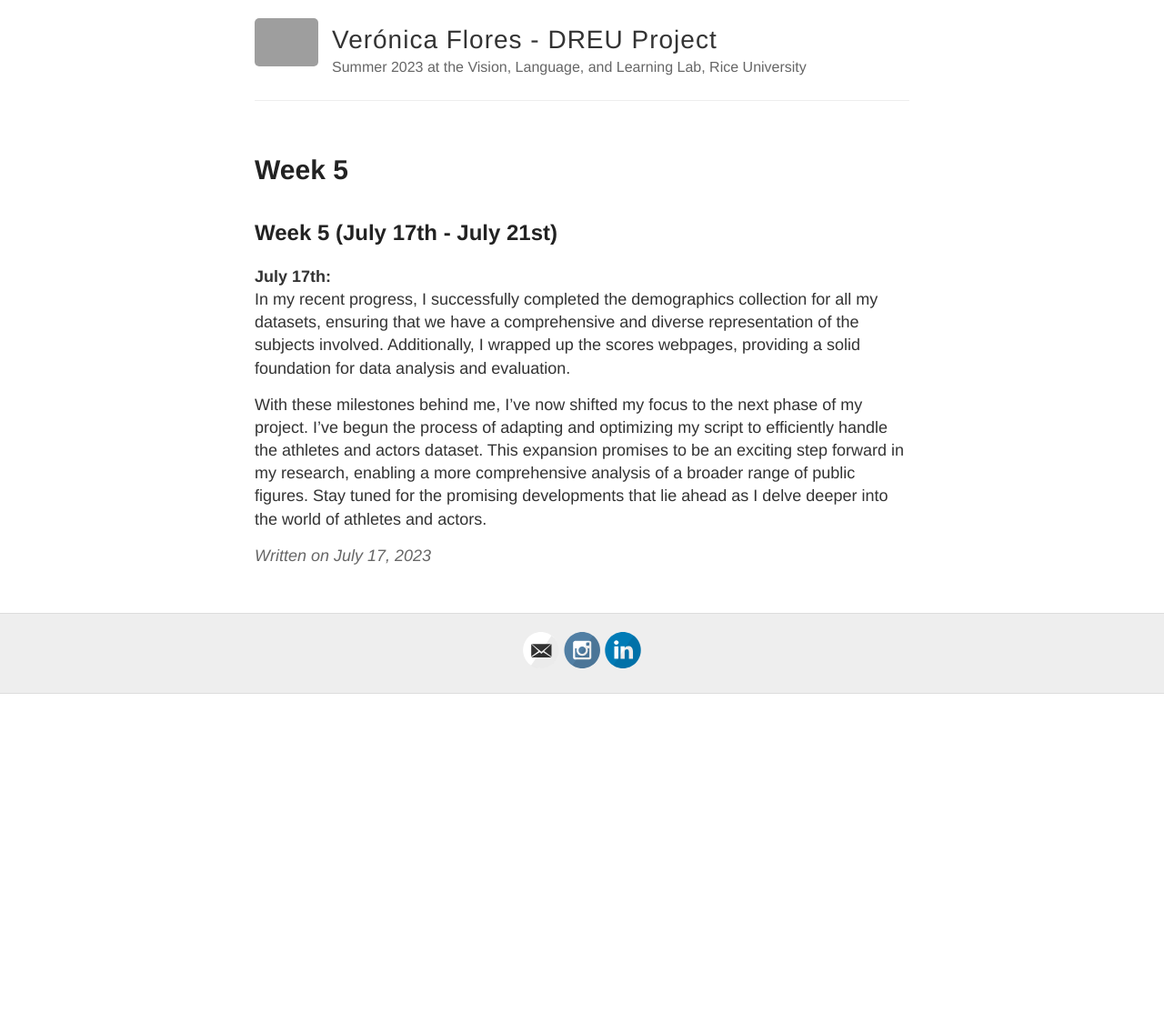
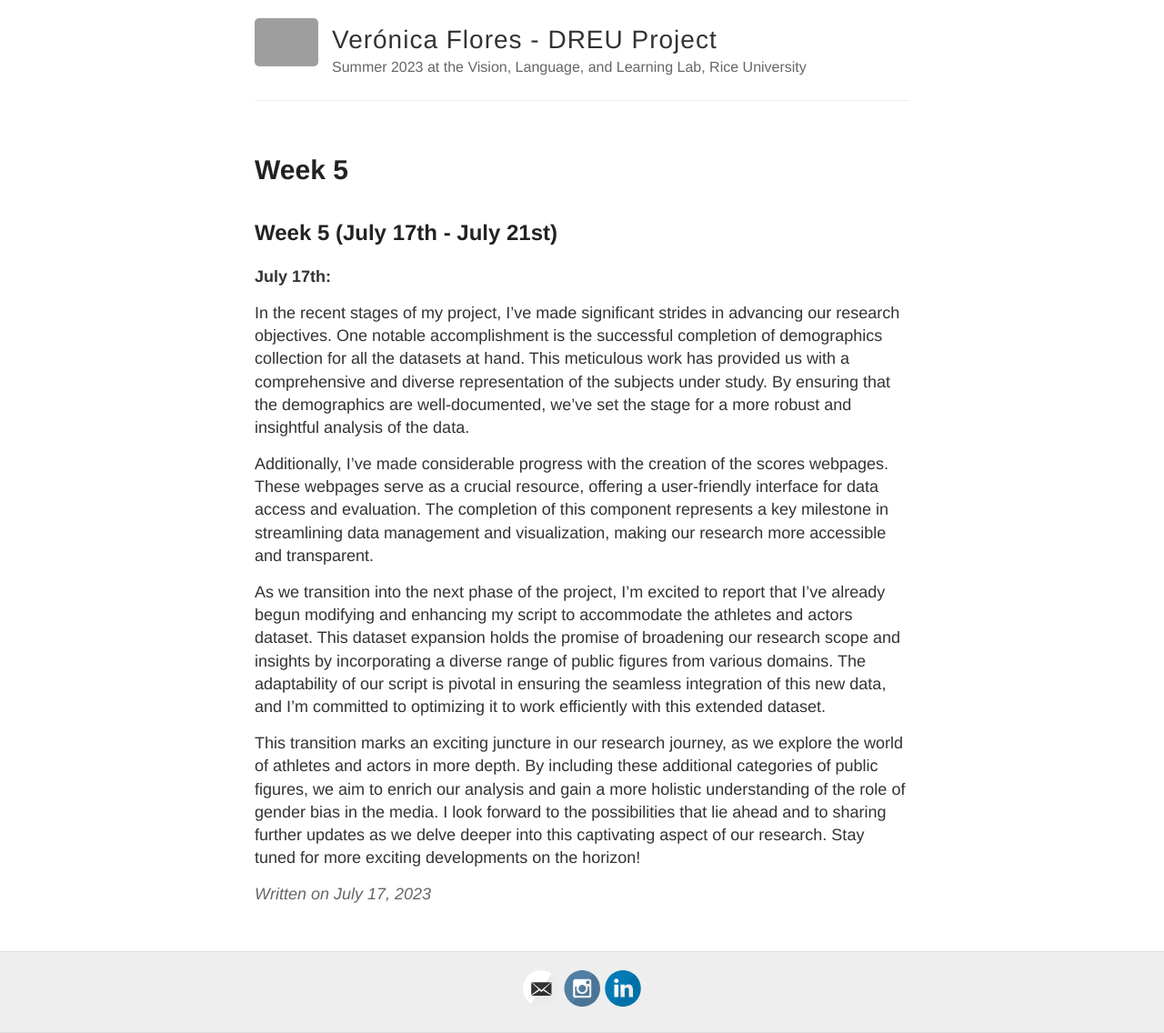
Before and after one commit to veronicaflores/dreusummer2023, a Jekyll site: the page built from _posts/2023-07-17-week5.md, in a window 1280 px wide. Shown: the whole page at 91% size. Built offline with Jekyll 4.4.1, drawn with Linux system fonts in a browser that asks for light colours; before the commit the page ends 900 px from its top, so only the background shows below that.

Commit message:
Update 2023-07-17-week5.md

```diff
--- a/_posts/2023-07-17-week5.md
+++ b/_posts/2023-07-17-week5.md
@@ -6,6 +6,11 @@ title: Week 5
 ## Week 5 (July 17th - July 21st)
 
 **July 17th:**
-In my recent progress, I successfully completed the demographics collection for all my datasets, ensuring that we have a comprehensive and diverse representation of the subjects involved. Additionally, I wrapped up the scores webpages, providing a solid foundation for data analysis and evaluation.
 
-With these milestones behind me, I've now shifted my focus to the next phase of my project. I've begun the process of adapting and optimizing my script to efficiently handle the athletes and actors dataset. This expansion promises to be an exciting step forward in my research, enabling a more comprehensive analysis of a broader range of public figures. Stay tuned for the promising developments that lie ahead as I delve deeper into the world of athletes and actors.
+In the recent stages of my project, I've made significant strides in advancing our research objectives. One notable accomplishment is the successful completion of demographics collection for all the datasets at hand. This meticulous work has provided us with a comprehensive and diverse representation of the subjects under study. By ensuring that the demographics are well-documented, we've set the stage for a more robust and insightful analysis of the data.
+
+Additionally, I've made considerable progress with the creation of the scores webpages. These webpages serve as a crucial resource, offering a user-friendly interface for data access and evaluation. The completion of this component represents a key milestone in streamlining data management and visualization, making our research more accessible and transparent.
+
+As we transition into the next phase of the project, I'm excited to report that I've already begun modifying and enhancing my script to accommodate the athletes and actors dataset. This dataset expansion holds the promise of broadening our research scope and insights by incorporating a diverse range of public figures from various domains. The adaptability of our script is pivotal in ensuring the seamless integration of this new data, and I'm committed to optimizing it to work efficiently with this extended dataset.
+
+This transition marks an exciting juncture in our research journey, as we explore the world of athletes and actors in more depth. By including these additional categories of public figures, we aim to enrich our analysis and gain a more holistic understanding of the role of gender bias in the media. I look forward to the possibilities that lie ahead and to sharing further updates as we delve deeper into this captivating aspect of our research. Stay tuned for more exciting developments on the horizon!
```
